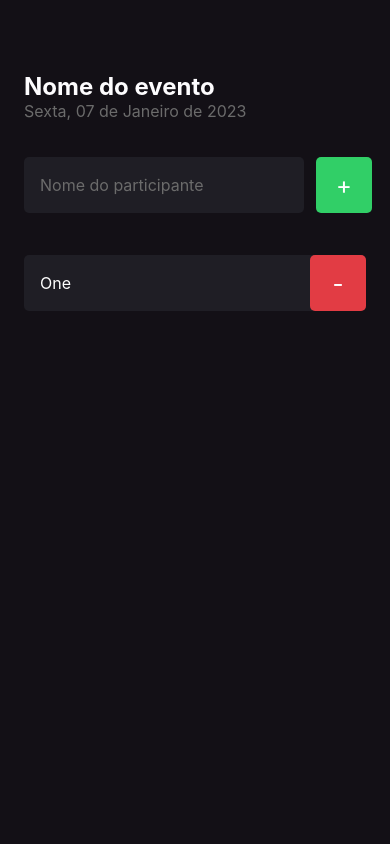
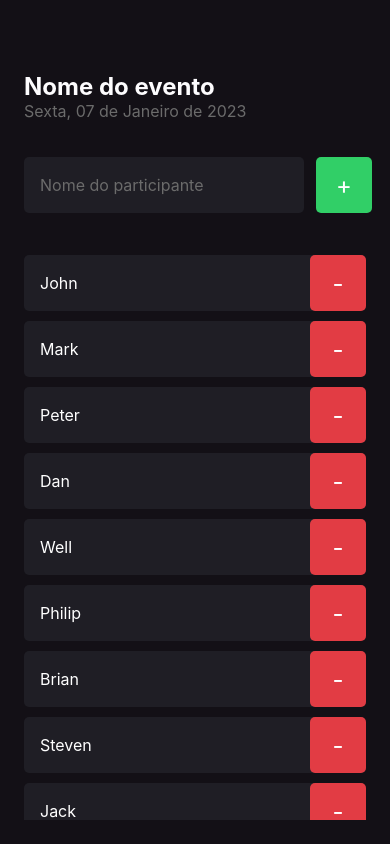
Before and after one commit to dinizfelipe/im-here, a React Native app: screen / in a window 390 px wide. Built offline with nearby package versions, Linux system fonts and the light colour scheme.

Commit message:
Ativando rolagem na tela com ScrollView

```diff
--- a/src/screens/Home/index.tsx
+++ b/src/screens/Home/index.tsx
@@ -1,15 +1,36 @@
 import React from "react";
-import { Text, View, TextInput, TouchableOpacity, Alert } from "react-native";
+import {
+  Text,
+  View,
+  TextInput,
+  TouchableOpacity,
+  Alert,
+  ScrollView,
+} from "react-native";
 import { Participant } from "../../components/Participant";
 
 import { styles } from "./styles";
 
 export function Home() {
+  const participants = [
+    "John",
+    "Mark",
+    "Peter",
+    "Dan",
+    "Well",
+    "Philip",
+    "Brian",
+    "Steven",
+    "Jack",
+    "Will",
+    "Smith",
+  ];
+
   function handleParticipantAdd() {
     Alert.alert("Weahoo!", "Você adicionou um participante.");
   }
 
-  function handleRemoveParticipante(name: string) {
+  function handleParticipantRemove(name: string) {
     Alert.alert("Oops!", ` Você acabou de remover o paricipante ${name}.`);
   }
 
@@ -30,10 +51,15 @@ export function Home() {
         </TouchableOpacity>
       </View>
 
-      <Participant
-        name="One"
-        onRemove={() => handleRemoveParticipante("One")}
-      />
+      <ScrollView showsVerticalScrollIndicator={false}>
+        {participants.map((participant) => (
+          <Participant
+            key={participant}
+            name={participant}
+            onRemove={() => handleParticipantRemove("Felipe")}
+          />
+        ))}
+      </ScrollView>
     </View>
   );
 }
```
